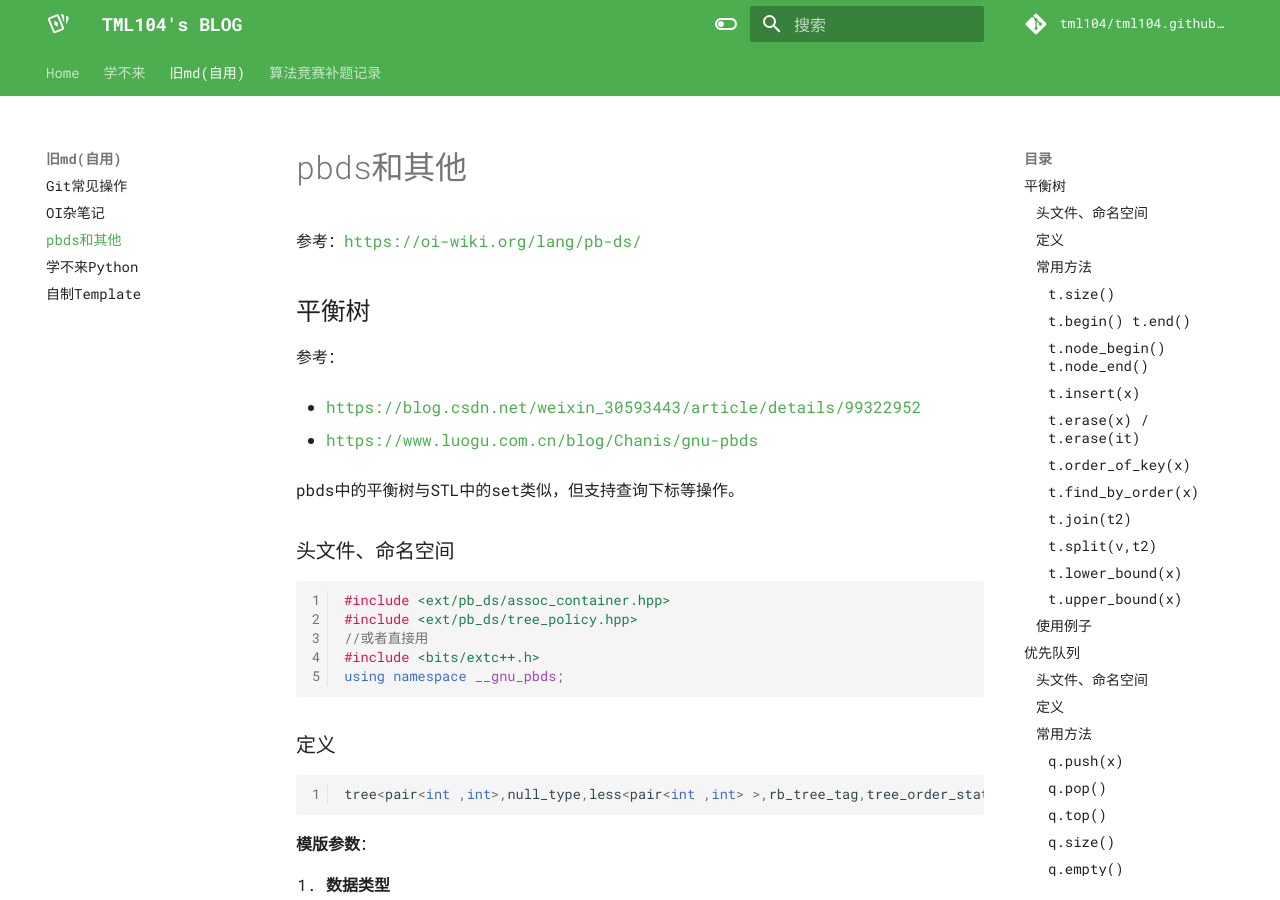
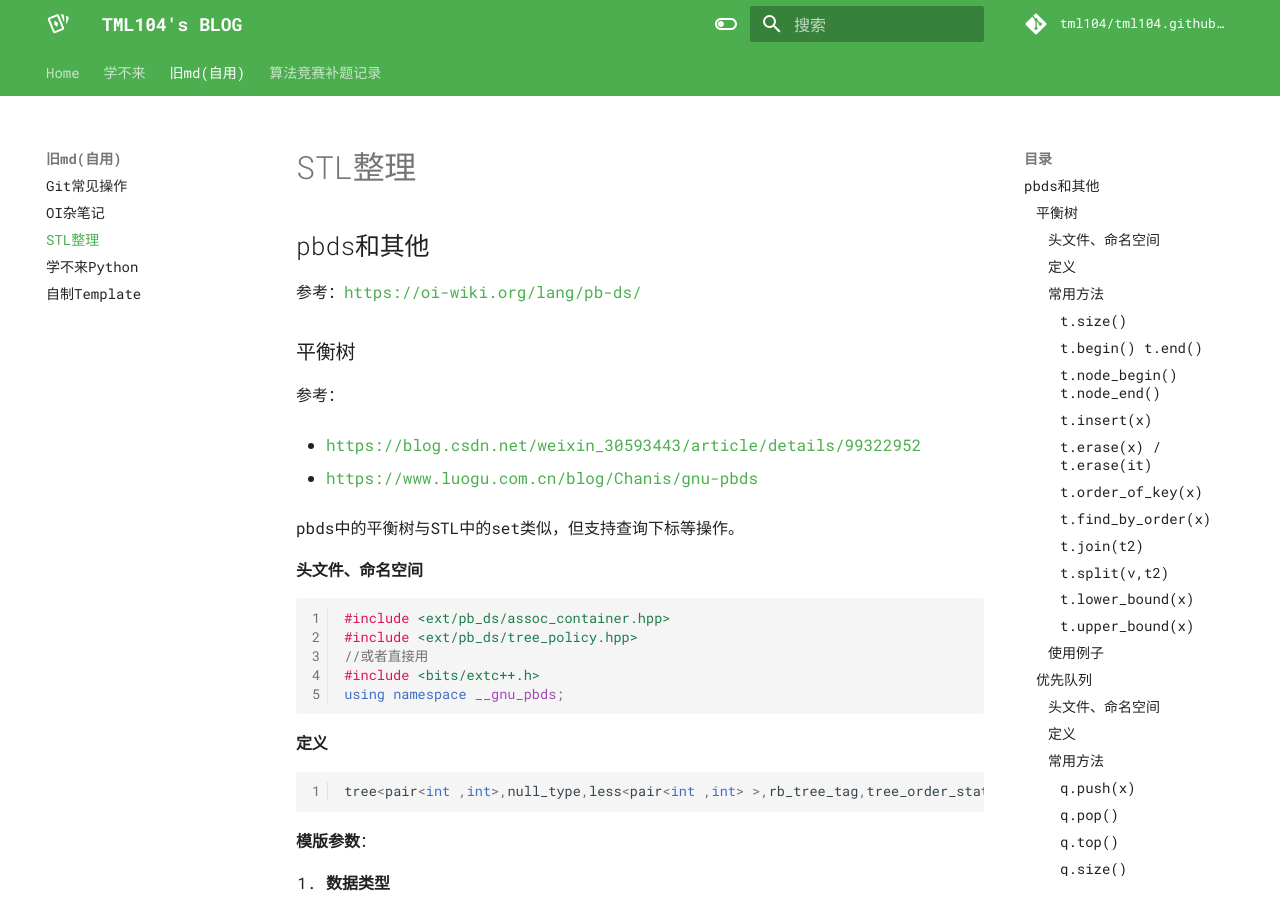
Before and after one commit to tml104/TML104_mkdocs_for_blog, an MkDocs documentation site: the page built from docs/旧md(自用)/STL整理.md, in a window 1280 px wide and 900 px high. Built offline with MkDocs 1.6.1 and Material for MkDocs 9.7.7, drawn with Linux system fonts in a browser that asks for light colours; comment, search, counter and statistics services are not loaded.

Commit message:
change sharp#

````diff
--- a/docs/旧md(自用)/STL整理.md
+++ b/docs/旧md(自用)/STL整理.md
@@ -1,8 +1,8 @@
-# pbds和其他
+## pbds和其他
 
 参考：https://oi-wiki.org/lang/pb-ds/
 
-## 平衡树
+### 平衡树
 
 参考：
 
@@ -12,7 +12,7 @@
 
 pbds中的平衡树与STL中的set类似，但支持查询下标等操作。
 
-### 头文件、命名空间
+#### 头文件、命名空间
 
 ```c++
 #include <ext/pb_ds/assoc_container.hpp>
@@ -22,7 +22,7 @@ pbds中的平衡树与STL中的set类似，但支持查询下标等操作。
 using namespace __gnu_pbds;
 ```
 
-### 定义
+#### 定义
 
 ```c++
 tree<pair<int ,int>,null_type,less<pair<int ,int> >,rb_tree_tag,tree_order_statistics_node_update> t;//红黑树
@@ -38,55 +38,55 @@ tree<pair<int ,int>,null_type,less<pair<int ,int> >,rb_tree_tag,tree_order_stati
 4. **树的类型**：一般用rb_tree_tag(红黑树)，其他还有splay_tree_tag（但据说容易T）
 5. **更新方式**：固定是tree_order_statistics_node_update
 
-### 常用方法
+#### 常用方法
 
-#### t.size()
+##### t.size()
 
 返回大小
 
-#### t.begin() t.end()
+##### t.begin() t.end()
 
 返回起始和末尾迭代器
 
-#### t.node_begin() t.node_end()
+##### t.node_begin() t.node_end()
 
 返回指向树根/树末尾的迭代器
 
-#### t.insert(x)
+##### t.insert(x)
 
 插入值，但插入重复的值不会造成任何影响。要想插入重复值，请将数据类型定义为pair并改变第二下标（推荐做法是第二下标就用i之类的独一无二的数来表示）。（似乎会返回一个很诡异的对象）
 
-#### t.erase(x) / t.erase(it)
+##### t.erase(x) / t.erase(it)
 
 删除值/指针指向的值。
 
-#### t.order_of_key(x)
+##### t.order_of_key(x)
 
 由值找下标（下标从0计数，下同），返回下标。如果x本来不存在于平衡树之中，那么返回第一个大于等于该值的元素的下标，特别地，如果x比任何元素都大，返回值与t.size()相等
 
-#### t.find_by_order(x)
+##### t.find_by_order(x)
 
 由值找对象，返回指向改值的指针。
 
-#### t.join(t2)
+##### t.join(t2)
 
 将同类型的树t2合并到t中，但如果t2和t有相同元素会甩出异常。
 
-#### t.split(v,t2)
+##### t.split(v,t2)
 
 将t中小于等于v的元素塞入b中，剩余元素留在t中。
 
-#### t.lower_bound(x)
+##### t.lower_bound(x)
 
 查找第一个大于等于x的元素，并返回指向它的指针。
 
-#### t.upper_bound(x)
+##### t.upper_bound(x)
 
 查找第一个大于x的元素，并返回指向它的指针。
 
 
 
-### 使用例子
+#### 使用例子
 
 > 2020CCPC Qinhuangdao E
 >
@@ -168,9 +168,9 @@ tree<pair<int ,int>,null_type,less<pair<int ,int> >,rb_tree_tag,tree_order_stati
 
 
 
-## 优先队列
+### 优先队列
 
-### 头文件、命名空间
+#### 头文件、命名空间
 
 ```c++
 #include<ext/pb_ds/priority_queue.hpp>
@@ -179,7 +179,7 @@ tree<pair<int ,int>,null_type,less<pair<int ,int> >,rb_tree_tag,tree_order_stati
 using namespace __gnu_pbds;
 ```
 
-### 定义
+#### 定义
 
 ```c++
 priority_queue<int,greater<int>,pairing_heap_tag> q;
@@ -206,35 +206,35 @@ priority_queue<int,greater<int>,pairing_heap_tag> q;
 
 4. **Allocator**：空间配置器
 
-### 常用方法
+#### 常用方法
 
-#### q.push(x)
+##### q.push(x)
 插入元素
 
-#### q.pop()
+##### q.pop()
 弹出堆顶元素
 
-#### q.top()
+##### q.top()
 堆顶元素
 
-#### q.size()
+##### q.size()
 大小
 
-#### q.empty()
+##### q.empty()
 判断是否为空
 
-#### q.modify(it,x)
+##### q.modify(it,x)
 修改迭代器指向位置的值为x
 
-#### q.erase(it)
+##### q.erase(it)
 删除迭代器it指向位置的值
 
-#### q.join(q2)
+##### q.join(q2)
 将q2堆中的内容合并到q中，并清空q2
 
 
 
-### 使用例子
+#### 使用例子
 
 HDU5575 Discover Water Tank 2015上海现场赛D题 （树形dp，并查集，左偏树）
 
@@ -490,18 +490,18 @@ int main()
 
 
 
-## rope
+### rope
 
 块状数组，时间复杂度$O(n\sqrt n)$
 
-### 头文件、命名空间
+#### 头文件、命名空间
 
 ```c++
 #include <ext/rope>
 using namespace __gnu_cxx;
 ```
 
-### 定义
+#### 定义
 
 ```c++
 rope<char> r;
@@ -511,37 +511,37 @@ rope<char> r;
 
 1. **数据类型**
 
-### 常用方法
+#### 常用方法
 
-#### r.insert(pos, s[], len)
+##### r.insert(pos, s[], len)
 
 在r的pos处插入长度为len的s
 
-#### r.append(s[], len)
+##### r.append(s[], len)
 
 在r的末尾处插入s长度为len的部分
 
-#### r.substr(pos, len)
+##### r.substr(pos, len)
 
 取得r的自pos开始长度为len的子序列（返回值仍为rope）
 
-#### r.at(index)
+##### r.at(index)
 
 访问下标index处的值
 
-#### r.erase(pos, len)
+##### r.erase(pos, len)
 
 删除pos开始长度为len的部分
 
-#### r.copy(pos, len, s[])
+##### r.copy(pos, len, s[])
 
 从rope的下标pos开始的len个数用数组s代替，如果pos后的位数不够就补足
 
-#### r.replace(pos, s[])
+##### r.replace(pos, s[])
 
 从rope的下标pos开始替换成数组s，s的长度为从pos开始替换的位数，如果pos后的位数不够就补足
 
-#### 使用例子
+##### 使用例子
 
 
 > P4008 [NOI2003] 文本编辑器
@@ -654,11 +654,11 @@ rope<char> r;
 >
 
 
-# STL
+## STL
 
-## bitset
+### bitset
 
-### 头文件、定义
+#### 头文件、定义
 
 ```c++
 #include <bitset>
@@ -675,9 +675,9 @@ bitset<1000000> bs(s);
 
 接受数字、01字符串作为初始化参数。前面全用0补充。
 
-### 常用方法
+#### 常用方法
 
-#### 位运算操作符、相等与不等判断符
+##### 位运算操作符、相等与不等判断符
 
 包括`& | ~ ^ << >> == !=`，以及对应位运算操作符的自身操作符。
 
@@ -706,7 +706,7 @@ cout << (foo|bar) << endl;        // 0111 (按位或，不赋值)
 cout << (foo^bar) << endl;        // 0101 (按位异或，不赋值)
 ```
 
-#### 索引运算符
+##### 索引运算符
 
 可访问bitset中的位。位是从低到高存的。
 
@@ -719,53 +719,53 @@ cout << (foo^bar) << endl;        // 0101 (按位异或，不赋值)
 ```
 
 
-#### bs.count()
+##### bs.count()
 
 统计bs中1的个数
 
-#### bs.size()
+##### bs.size()
 
 bs的大小。
 
-#### bs.test(int x)
+##### bs.test(int x)
 
 等价于 `bs[x] == 1`
 
-#### bs.any()
+##### bs.any()
 
 bs中有1则为真
 
-#### bs.none()
+##### bs.none()
 
 bs中全0则为真
 
-#### bs.all()
+##### bs.all()
 
 bs中全1则为真
 
-#### bs.flip(int x)
+##### bs.flip(int x)
 
 反转bs的第x位（从0计数）
 
-#### bs.set()、bs.set(int x,[int val])
+##### bs.set()、bs.set(int x,[int val])
 
 将x处的值设为val。val缺省时设为1。参数全缺省时则全部置为一。
 
-#### bs.reset([int x])
+##### bs.reset([int x])
 
 将x处的值设为0。x缺省时全设为0。
 
-#### bs.to_string(), bs.to_ulong(), bs.to_ullong()
+##### bs.to_string(), bs.to_ulong(), bs.to_ullong()
 
 返回bs对应的string、unsigned long、unsigned longlong数。
 
 
-## list
+### list
 
 线性双向链表。
 https://blog.csdn.net/weixin_39115615/article/details/88768386
 
-### 头文件、定义
+#### 头文件、定义
 
 ```c++
 #include <list>
@@ -781,83 +781,83 @@ list<int> l2(2,100);
 **构造方法：**
 可用已存在数组或者指定初始值进行初始化。
 
-### 常用方法
+#### 常用方法
 
-#### l.begin(), l.end(), l.rbegin(), l.rend()
+##### l.begin(), l.end(), l.rbegin(), l.rend()
 
 返回对应的起始节点、结尾节点迭代器。
 
 当l为空时返回0.
 
-#### l.empty()
+##### l.empty()
 
 l为空时为真
 
-#### l.size(), l.max_size()
+##### l.size(), l.max_size()
 
 l的大小，最大可容纳大小
 
-#### l.front(), l.back()
+##### l.front(), l.back()
 
 返回l的首尾元素的值的引用
 
-#### l.assign(InputIterator first, InputIterator last)
+##### l.assign(InputIterator first, InputIterator last)
 
 使用起始、结束迭代器为l赋值。
 
-#### l.push_front(), l.push_back(), l.pop_front(), l.pop_back()
+##### l.push_front(), l.push_back(), l.pop_front(), l.pop_back()
 
 显然
 
-#### l.insert (iterator position, [size_type n] ,const value_type& val), l.insert (iterator position, InputIterator first, InputIterator last);
+##### l.insert (iterator position, [size_type n] ,const value_type& val), l.insert (iterator position, InputIterator first, InputIterator last);
 
 在position（l的迭代器）后插入值。指定了n时，指定插入多少个值。
 
 指定的是其他容器的首尾迭代器时，将这部分所有内容插入。
 
-#### l.erase(iterator position), l.erase (iterator first, iterator last)
+##### l.erase(iterator position), l.erase (iterator first, iterator last)
 
 移除l中对应迭代器处的元素
 
-#### l.swap(list &y)
+##### l.swap(list &y)
 
 交换l、y两个list
 
-#### l.clear()
+##### l.clear()
 
-#### l.splice (iterator position, list& x, [iterator first, [iterator last]])
+##### l.splice (iterator position, list& x, [iterator first, [iterator last]])
 
 将列表x中的所有元素移到当前list中，从当前列表的position指向的位置之后开始。x中对应内容被移除。
 
-#### l.remove(const value_type& val), l.remove_if(Predicate pred)
+##### l.remove(const value_type& val), l.remove_if(Predicate pred)
 
 从list中删除所有值为val的元素。pred可以是一个函数，也可以是一个class，但它需要有一个参数，且参数类型跟list中存储元素类型相同，满足条件就返回true
 
 
-#### l.unique([BinaryPredicate binary_pred])
+##### l.unique([BinaryPredicate binary_pred])
 
 只能删除相邻的重复元素，然后保留第一个值，因此这个函数只对排好序的list有用。
 
 binary_pred可以是函数，也可以是class，但它需要有两个参数，且类型跟list中存储的值类型相同，满足某个条件就返回true
 
 
-#### l.merge(list &x, [Compare comp])
+##### l.merge(list &x, [Compare comp])
 
 有序归并：将列表x中的元素按默认的顺序移入当前列表当中，此时列表x为空，当前列表仍为有序列表。注意调用时必须保证l,x的有序性。
 
 
-#### l.sort([Compare comp])
+##### l.sort([Compare comp])
 
 排序
 
-#### l.reverse()
+##### l.reverse()
 
 逆序
 
 
-## vector
+### vector
 
-### 定义与初始化
+#### 定义与初始化
 
 ```c++
 vector <int> a(10); //指定大小10，全初始化为0
@@ -867,21 +867,21 @@ vector <int> a(b) //使用其他
 
 ```
 
-### 常用方法
+#### 常用方法
 
-#### a.front(), a.back()
+##### a.front(), a.back()
 返回对应引用
 
-#### a.insert(VectorIterator it,value_type val), a.insert(VectorIterator it,int cnt,value_type val)
+##### a.insert(VectorIterator it,value_type val), a.insert(VectorIterator it,int cnt,value_type val)
 在it之后插入val，指定cnt时插入cnt个val
 
-#### a.capacity()
+##### a.capacity()
 返回a在内存中总共可以容纳的元素个数
 
-#### a.resize(uint size,[value_type val])
+##### a.resize(uint size,[value_type val])
 调整元素尺寸，如果多了则用val补充
 
-#### a.swap(vector b)
+##### a.swap(vector b)
 将a与b交换：(2021 牛客多校)
 ```c++
 void vec_del(vector<int>&x) {vector<int>t; t.clear();x.swap(t);}
@@ -891,7 +891,7 @@ vec_del(f);
 ```
 
 
-## string
+### string
 
 https://blog.csdn.net/yzl_rex/article/details/7839379
 
@@ -1107,18 +1107,18 @@ int main()
 ```
 
 
-# 有关STL的函数(std， algorithm)
+## 有关STL的函数(std， algorithm)
 
-## sort, reverse
+### sort, reverse
 
-## find(Iterator it1,Iterator it2,type val)
+### find(Iterator it1,Iterator it2,type val)
 返回val出现的第一个指针，如果没找到，返回尾指针
 
-## nth_number(RandomAccessIterator first, RandomAccessIterator nth,RandomAccessIterator last, [Compare comp])
+### nth_number(RandomAccessIterator first, RandomAccessIterator nth,RandomAccessIterator last, [Compare comp])
 
 保持nth迭代器对应位置的数就是整个序列的第n个数。其左边的数小于它，右边的数大于它。（注意在这之后nth指向的数就可能变了）
 
-## lower_bound / upper_bound (ForwardIterator first, ForwardIterator last, const T& val, [Compare comp]);
+### lower_bound / upper_bound (ForwardIterator first, ForwardIterator last, const T& val, [Compare comp]);
 
 返回第一个大于等于（upperbound对应的是大于）val的指针。如果全不符合，返回last。
 
@@ -1143,7 +1143,7 @@ template <class ForwardIterator, class T>
 // http://www.cplusplus.com/reference/algorithm/lower_bound/
 ```
 
-## bool next_permutation (ForwardIterator first, ForwardIterator last)
+### bool next_permutation (ForwardIterator first, ForwardIterator last)
 
 使得first到last之间的序列变为下一个全排列
 
````
